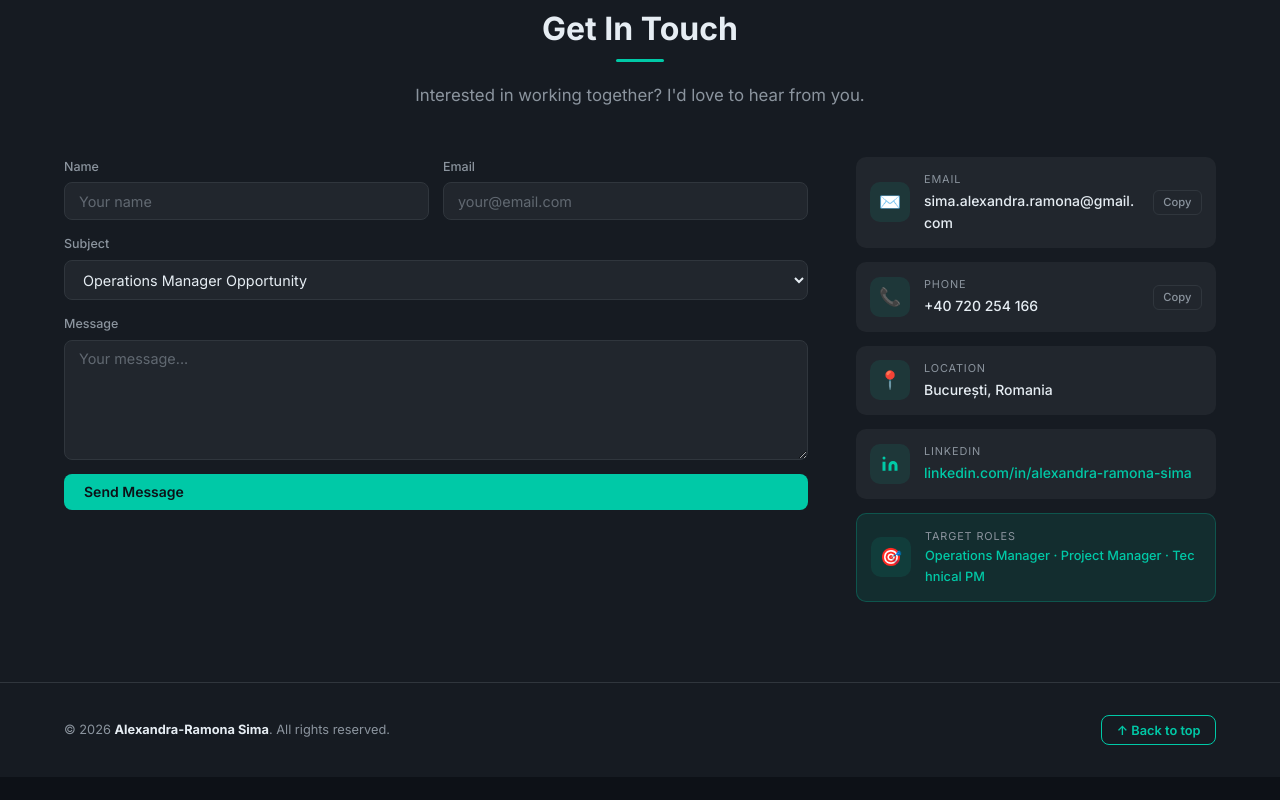
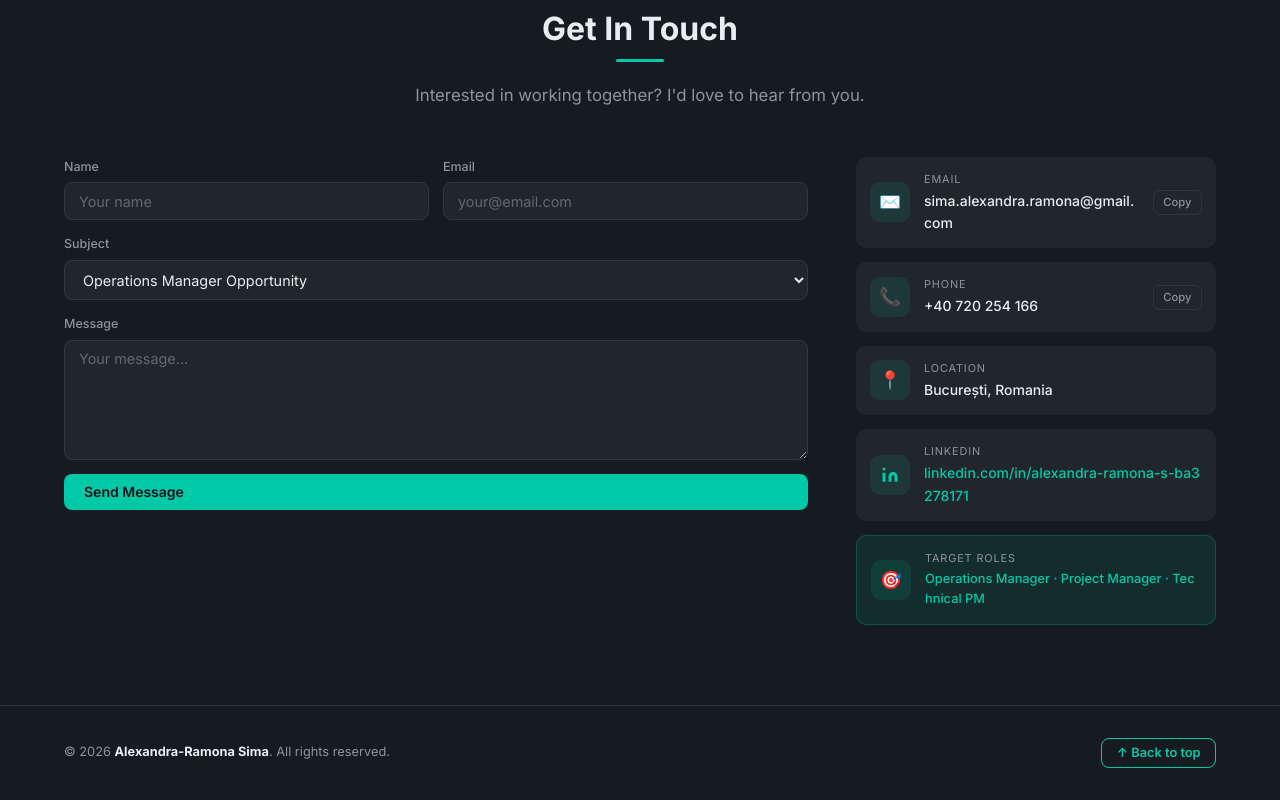
Before and after one commit to vlasceanudan/RamonaCV, a plain HTML site: page index.html in a window 1280 px wide. Shown: the part 7174-7974 px from the top of the page. Before the commit the page ends 7951 px from the top, so only its background shows below. Drawn offline with nearby package versions, Linux system fonts and the light colour scheme.

Commit message:
Update LinkedIn profile URL

```diff
--- a/index.html
+++ b/index.html
@@ -332,7 +332,7 @@ footer{background:var(--bg2);border-top:1px solid var(--bd);padding:2rem 0}
             <svg width="14" height="14" viewBox="0 0 24 24" fill="none" stroke="currentColor" stroke-width="2"><path d="M21 10c0 7-9 13-9 13s-9-6-9-13a9 9 0 0 1 18 0z"/><circle cx="12" cy="10" r="3"/></svg>
             București, Romania
           </a>
-          <a href="https://www.linkedin.com/in/alexandra-ramona-sima/" class="hc-item" id="linkedin-link" target="_blank" rel="noopener noreferrer">
+          <a href="https://www.linkedin.com/in/alexandra-ramona-s-ba3278171" class="hc-item" id="linkedin-link" target="_blank" rel="noopener noreferrer">
             <svg width="14" height="14" viewBox="0 0 24 24" fill="currentColor"><path d="M16 8a6 6 0 0 1 6 6v7h-4v-7a2 2 0 0 0-2-2 2 2 0 0 0-2 2v7h-4v-7a6 6 0 0 1 6-6z"/><rect x="2" y="9" width="4" height="12"/><circle cx="4" cy="4" r="2"/></svg>
             LinkedIn
           </a>
@@ -850,7 +850,7 @@ footer{background:var(--bg2);border-top:1px solid var(--bd);padding:2rem 0}
           </div>
           <div class="cd-content">
             <div class="cd-lbl">LinkedIn</div>
-            <div class="cd-val"><a href="https://www.linkedin.com/in/alexandra-ramona-sima/" id="linkedin-link2" style="color:var(--ac)" target="_blank" rel="noopener noreferrer">linkedin.com/in/alexandra-ramona-sima</a></div>
+            <div class="cd-val"><a href="https://www.linkedin.com/in/alexandra-ramona-s-ba3278171" id="linkedin-link2" style="color:var(--ac)" target="_blank" rel="noopener noreferrer">linkedin.com/in/alexandra-ramona-s-ba3278171</a></div>
           </div>
         </div>
         <div class="cd-item" style="background:var(--ac-s);border:1px solid rgba(var(--ac-r),.25)">
```
